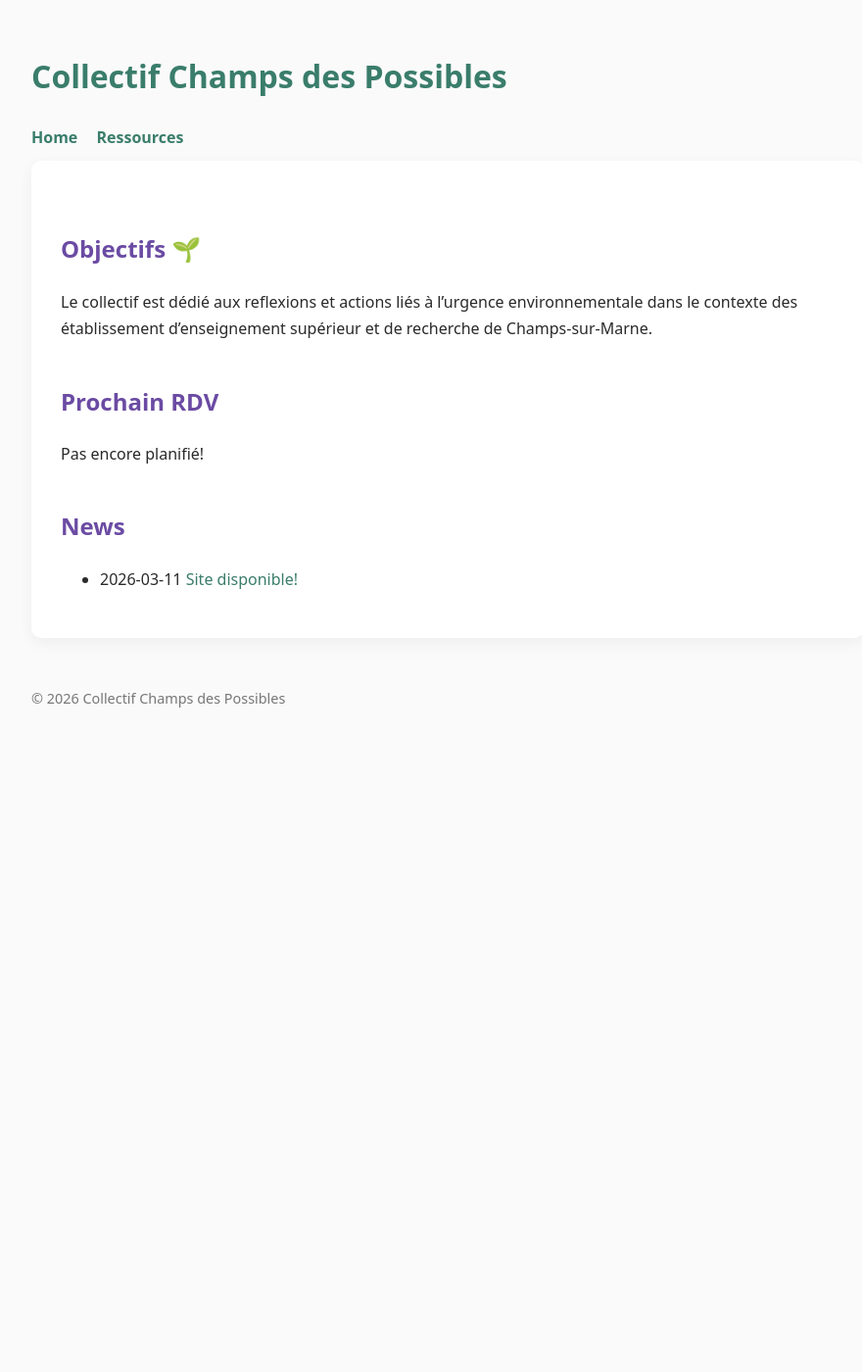
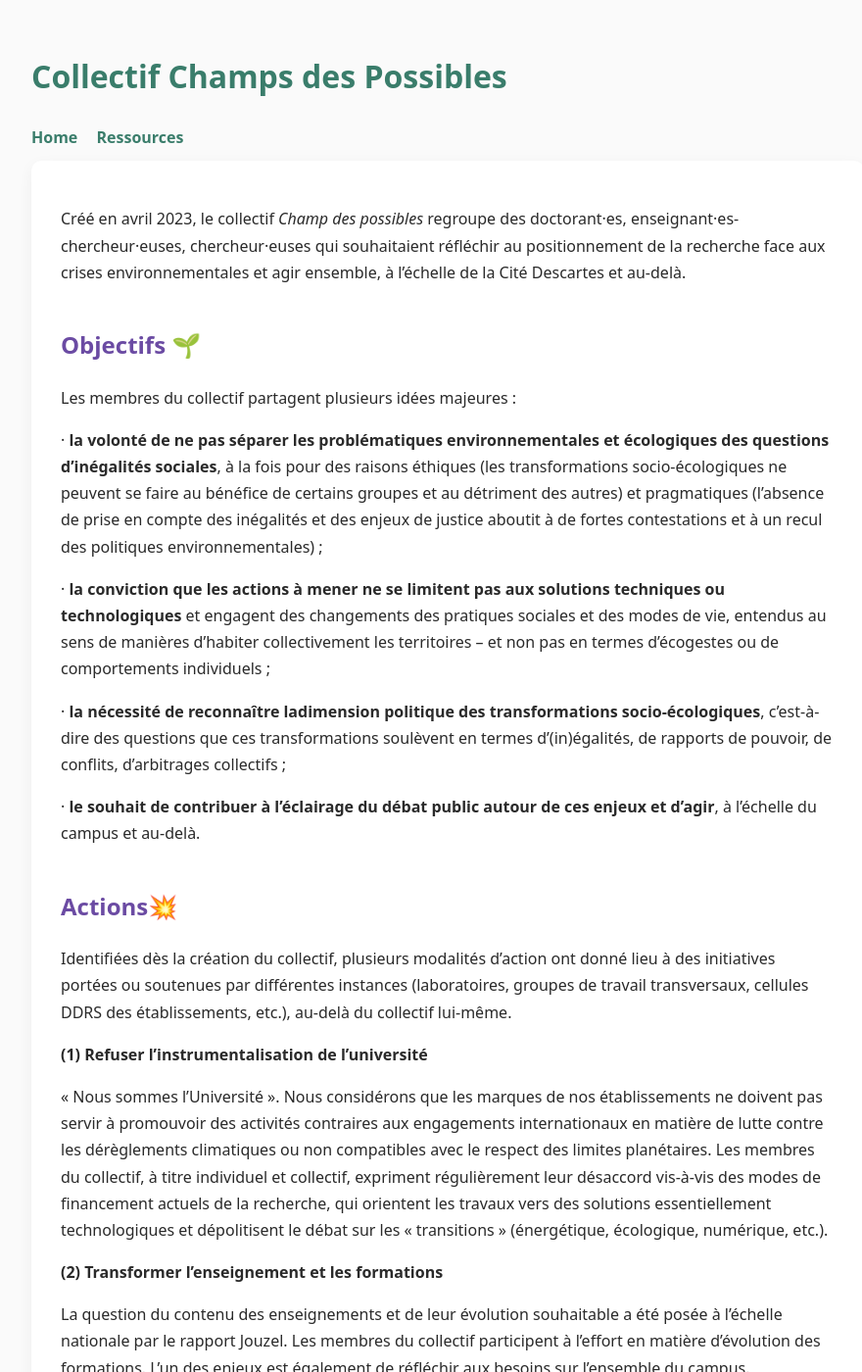
Before and after one commit to champs-des-possibles/champs-des-possibles.github.io, a Jekyll site: the page built from index.md, in a window 1280 px wide and 1400 px high. Shown: the whole window at 98% size, without its empty margins (183-1063 px from the left). Built offline with Jekyll 4.4.1, drawn with Linux system fonts in a browser that asks for light colours; some of the changed text lies outside the part shown.

Commit message:
Revise index.md with new collective information
Updated the content of the index.md file to reflect the objectives and actions of the collective 'Champ des possibles', including new sections on actions and news.

```diff
--- a/index.md
+++ b/index.md
@@ -3,16 +3,68 @@ layout: home
 title: Urgence Environementale et ESR
 ---
 
+Créé en avril 2023, le collectif *Champ des possibles* regroupe des doctorant·es, enseignant·es-chercheur·euses, chercheur·euses qui souhaitaient réfléchir au positionnement de la recherche face aux crises environnementales et agir ensemble, à l’échelle de la Cité Descartes et au-delà.
+
+
 ## Objectifs 🌱
 
-Le collectif est dédié aux reflexions et actions liés à l'urgence environnementale dans le contexte des établissement d'enseignement supérieur et de recherche de Champs-sur-Marne.
+
+Les membres du collectif partagent plusieurs idées majeures :
+
+·      **la volonté de ne pas séparer les problématiques environnementales et écologiques des questions d’inégalités sociales**, à la fois pour des raisons éthiques (les transformations socio-écologiques ne peuvent se faire au bénéfice de certains groupes et au détriment des autres) et pragmatiques (l’absence de prise en compte des inégalités et des enjeux de justice aboutit à de fortes contestations et à un recul des politiques environnementales) ;
+
+·      **la conviction que les actions à mener ne se limitent pas aux solutions techniques ou technologiques** et engagent des changements des pratiques sociales et des modes de vie, entendus au sens de manières d’habiter collectivement les territoires – et non pas en termes d’écogestes ou de comportements individuels ;
+
+·      **la nécessité de reconnaître ladimension politique des transformations socio-écologiques**, c’est-à-dire des questions que ces transformations soulèvent en termes d’(in)égalités, de rapports de pouvoir, de conflits, d’arbitrages collectifs ;
+
+·      **le souhait de contribuer à l’éclairage du débat public autour de ces enjeux et d’agir**, à l’échelle du campus et au-delà.
 
 
-## Prochain RDV
+## Actions💥
 
-Pas encore planifié!
+Identifiées dès la création du collectif, plusieurs modalités d’action ont donné lieu à des initiatives portées ou soutenues par différentes instances (laboratoires, groupes de travail transversaux, cellules DDRS des établissements, etc.), au-delà du collectif lui-même.
 
-## News
+**(1) Refuser l’instrumentalisation de l’université**
+
+ « Nous sommes l’Université ». Nous considérons que les marques de nos établissements ne doivent pas servir à promouvoir des activités contraires aux engagements internationaux en matière de lutte contre les dérèglements climatiques ou non compatibles avec le respect des limites planétaires. Les membres du collectif, à titre individuel et collectif, expriment régulièrement leur désaccord vis-à-vis des modes de financement actuels de la recherche, qui orientent les travaux vers des solutions essentiellement technologiques et dépolitisent le débat sur les « transitions » (énergétique, écologique, numérique, etc.).
+
+**(2) Transformer l’enseignement et les formations**
+
+La question du contenu des enseignements et de leur évolution souhaitable a été posée à l’échelle nationale par le rapport Jouzel. Les membres du collectif participent à l’effort en matière d’évolution des formations. L’un des enjeux est également de réfléchir aux besoins sur l’ensemble du campus.
+
+**(3) Changer la recherche**
+
+Nous discutons également du contenu des recherches et participons à la mise en œuvre ou au soutien d’initiatives de production et de diffusion de connaissances, en nous servant de notre environnement de proximité comme d’un laboratoire. En lien direct ou non avec le collectif, plusieurs actions ont été menées sur ce thème :
+
+·      Organisation par l’ex-groupe de travail « Ville et Énergie » du Labex Futurs Urbains d’une série de visites de sites sur le campus de la Cité Descartes et dans son environnement immédiat autour des enjeux de la désescalade énergétique et une journée d’étude sur ce thème. Un ouvrage collectif sera publié sur ces thématiques en 2026.
+
+·      Participation de nombreux membres du collectif au numéro spécial de « Transitions » (anciennement Annales des Ponts) coordonné par Bruno Tassin et Nathalie Roseau, intitulé « Au pied du mur ».
+
+[https://ecoledesponts.fr/sites/default/files/pages/Biblioth%C3%A8que/%C3%89dition/Transitions-en-debat-2024\_volume-complet\_def.pdf](https://ecoledesponts.fr/sites/default/files/pages/Biblioth%C3%A8que/%C3%89dition/Transitions-en-debat-2024\_volume-complet\_def.pdf)
+
+·      Le 2 décembre 2025, la projection-débat du film de Violeta Ramirez, Transition sous tension, en présence de la réalisatrice.
+
+Bande annonce : [https://www.youtube.com/watch?v=DIdd9CU5EB8](https://www.youtube.com/watch?v=DIdd9CU5EB8)
+
+**(4) Faire évoluer nos pratiques**
+
+Depuis 2023, des groupes de travail se sont mis en place au sein de plusieurs laboratoires du site, afin de travailler sur les impacts environnementaux des activités de recherche et de mettre en œuvre des mesures visant à les réduire.
+
+Plusieurs actions ont été menées dans ce cadre :
+
+·      Plusieurs laboratoires de la Cité Descartes ont adopté des chartes environnementales visant à réduire les impacts environnementaux des pratiques de recherche (usage de l’avion, achats de matériels), d’autres sont en train de produire leur bilan carbone (méthodologie labos 1.5)
+
+·      Une journée interlaboratoires « Champs des possibles » a été organisée en mai 2024, qui visait à partager les expériences des différents laboratoires et, au-delà, à questionner les pratiques de recherche, à discuter de l’engagement des chercheur.ses mais aussi à interpeler nos établissements
+
+·      Un groupe de doctorant·es et post-doctorant·es est en cours de constitution pour poursuivre les réflexions en cours et les défendre auprès des collectifs d’enseignement et de recherche
+
+
+
+## Prochain RDVs 📅
+
+Pas encore planifiés!
+
+## News :newspaper:
 
 {% for post in site.posts %}
 - <span class="post-date">{{ post.date | date: "%Y-%m-%d" }}</span> <a href="{{ post.url }}">{{ post.title }}</a>
```
